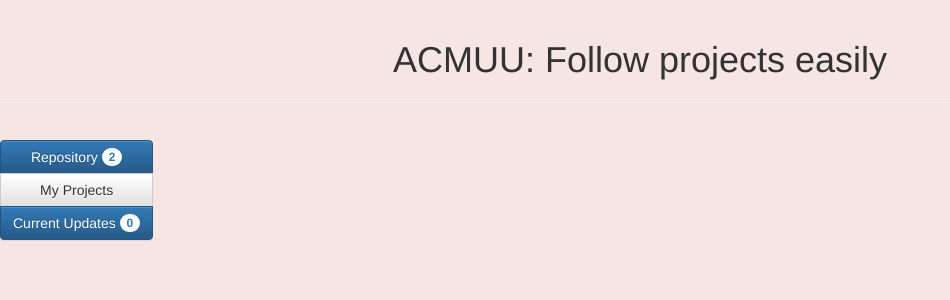
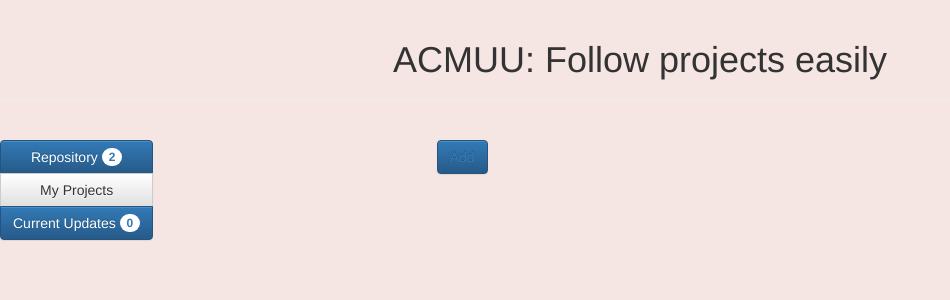
Before and after one commit to aveminus/hackathon, a Django app: page /acmuu/ in a window 1280 px wide. Shown: the top 300 px of the page, without its empty margins (0-950 px from the left). Run offline with Django 3.2, Linux system fonts and the light colour scheme; data comes from the database, SQL or seed files in the repository; some libraries are stand-ins or nearby versions.

Commit message:
add button

```diff
--- a/acmuu/templates/acmuu/index.html
+++ b/acmuu/templates/acmuu/index.html
@@ -39,7 +39,9 @@ body {
         </div>
     </div>
     <div class="col-md-8">
-
+        <button class="btn btn-primary" type="button">
+              <a href="acmuu/add" >Add</a>
+        </button>
     </div>
 </div>
 
```
